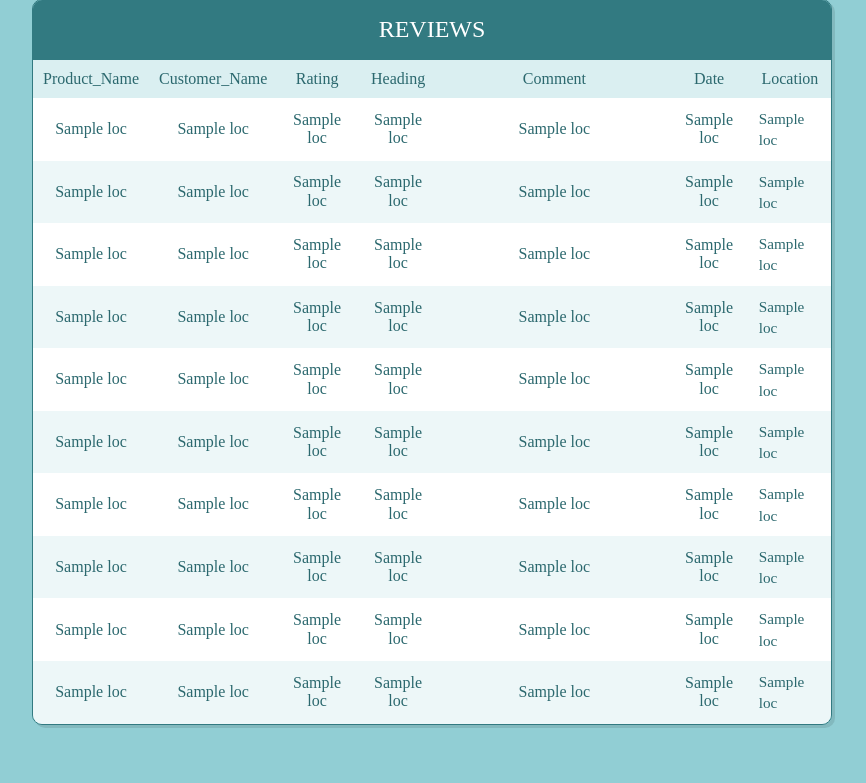
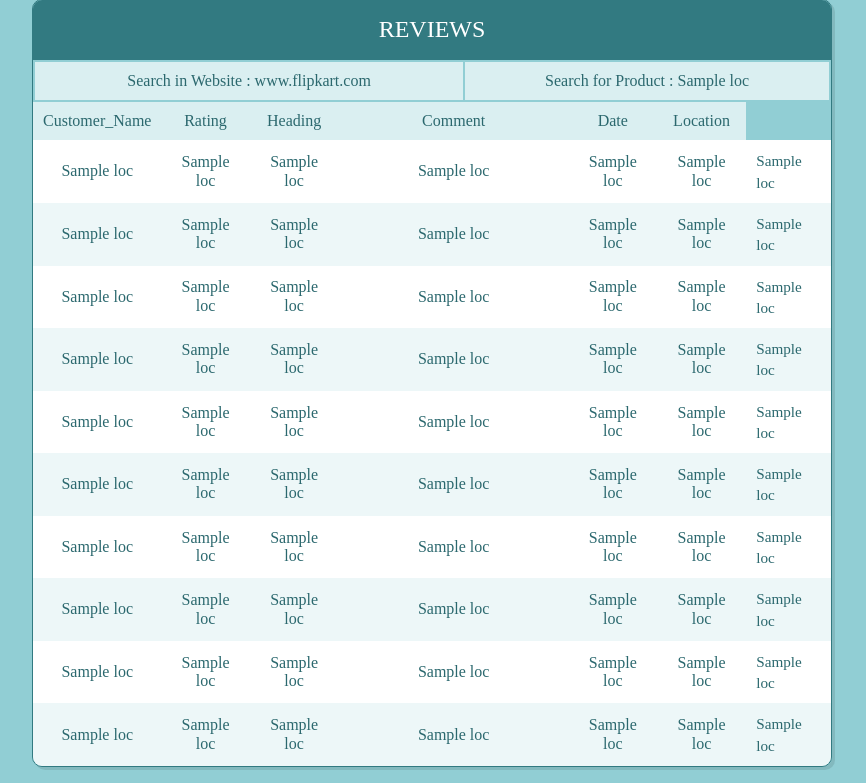
Before and after one commit to sarithajaligama/Review-Scrapping, a Flask app: template templates/results.html in a window 1280 px wide. Shown: the part 17-800 px from the top of the page, without its empty margins (208-1074 px from the left). Run offline with Flask 2, Linux system fonts and the light colour scheme; the template is opened without the code that fills it: most values are stand-ins (such as "Sample title", 1, 10 or a date in 2020); lists and menus that the app fills with data are empty; some libraries are stand-ins or nearby versions.

Commit message:
Update results.html

```diff
--- a/templates/results.html
+++ b/templates/results.html
@@ -18,27 +18,36 @@
 
   <div class="table-users">
    <div class="header">Reviews</div>
+      <div>
+          <table>
+              <tr>
+                  <th> Search in Website  : www.flipkart.com </th>
+                  <th> Search for Product : {{ reviews.loc[0, 'Product_Name'] }}</th>
+              </tr>
+          </table>
+      </div>
 
    <table cellspacing="0">
-      <tr>
-         <th>Product_Name</th>
-         <th>Customer_Name</th>
+
+       <tr>
+          <th>Customer_Name</th>
          <th>Rating</th>
          <th>Heading</th>
          <th width="230">Comment</th>
           <th>Date</th>
           <th>Location</th>
       </tr>
+
          {% for i in range(reviews.shape[0]) %}
       <tr>
+
          <td>{{reviews.loc[i,'Product_Name'] }}</td>
-         <td>{{reviews.loc[i,'Customer_Name'] }}</td>
+          <td>{{reviews.loc[i,'Customer_Name'] }}</td>
          <td>{{reviews.loc[i,'Rating'] }}</td>
          <td>{{reviews.loc[i,'Heading'] }}</td>
           <td>{{reviews.loc[i,'Comment'] }}</td>
          <td>{{reviews.loc[i,'Date'] }}</td>
          <td>{{reviews.loc[i,'Location'] }}</td>
-
 
        {% endfor %}
    </table>
```
